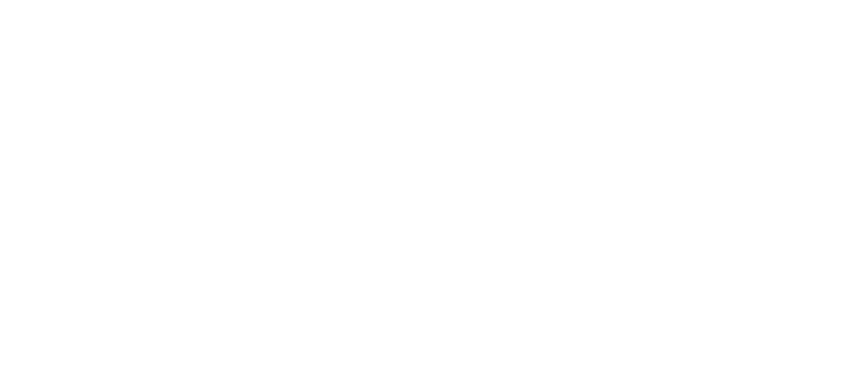
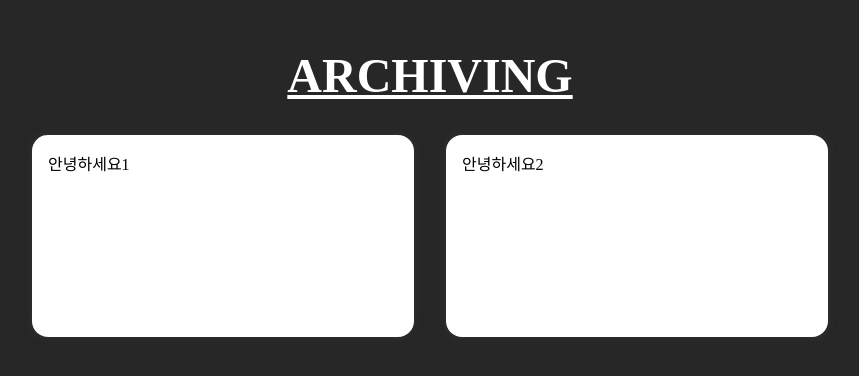
Before and after one commit to TaeSuPark/react-next-study, a Next.js app: page / in a window 1280 px wide. Shown: the part 208-584 px from the top of the page, without its empty margins (210-1069 px from the left). Built offline with nearby package versions, Linux system fonts and the light colour scheme.

Commit message:
feat: Add StyledComponentsRegistry and initial archiving page layout

```diff
--- a/src/app/layout.tsx
+++ b/src/app/layout.tsx
@@ -1,3 +1,5 @@
+import StyledComponentsRegistry from "@/utils/StyledComponentsRegistry"
+
 export default function RootLayout({
   children,
 }: Readonly<{
@@ -6,8 +8,7 @@
   return (
     <html lang="ko">
       <body style={{ margin: 0 }}>
-        {/* <StyledComponentsRegistry>{children}</StyledComponentsRegistry> */}
-        {children}
+        <StyledComponentsRegistry>{children}</StyledComponentsRegistry>
       </body>
     </html>
   )
--- a/src/app/page.tsx
+++ b/src/app/page.tsx
@@ -1,3 +1,30 @@
+import Card from "@/components/Card/Card"
+import { HStack, VStack } from "@/components/FlexBoxGroup/styled"
+
 export default function Page() {
-  return <></>
+  return (
+    <VStack
+      bg="gray"
+      height="100vh"
+      justifyContent="center"
+      alignItems="center"
+      gap="32px"
+    >
+      <span
+        style={{
+          color: "#ffffff",
+          fontSize: "48px",
+          fontWeight: 700,
+          textDecoration: "underline",
+        }}
+      >
+        ARCHIVING
+      </span>
+
+      <HStack gap="32px">
+        <Card bg="white">안녕하세요1</Card>
+        <Card bg="white">안녕하세요2</Card>
+      </HStack>
+    </VStack>
+  )
 }
--- /dev/null
+++ b/src/components/Card/Card.tsx
@@ -0,0 +1,13 @@
+"use client"
+
+import { ColorsType } from "@/styles/theme"
+import { CardContainer } from "./styled"
+
+interface CardProps {
+  children: React.ReactNode
+  bg: ColorsType
+}
+
+export default function Card({ children, bg }: CardProps) {
+  return <CardContainer bg={bg}>{children}</CardContainer>
+}
--- /dev/null
+++ b/src/components/Card/styled.ts
@@ -0,0 +1,12 @@
+import styled from "styled-components"
+import theme, { ColorsType } from "@/styles/theme"
+
+export const CardContainer = styled.div<{ bg: ColorsType }>`
+  display: flex;
+  background-color: ${({ bg }) => theme.colors[bg]};
+  border-radius: 16px;
+  box-shadow: 0 0 8px 0 rgba(68, 68, 68, 0.4);
+  padding: 16px;
+  width: 350px;
+  height: 170px;
+`
--- /dev/null
+++ b/src/components/FlexBoxGroup/styled.ts
@@ -0,0 +1,31 @@
+"use client"
+
+import theme, { ColorsType } from "@/styles/theme"
+import styled from "styled-components"
+
+interface FlexBoxGroupProps {
+  bg?: ColorsType
+  height?: string
+  justifyContent?: string
+  alignItems?: string
+  gap?: string
+}
+
+export const VStack = styled.div<FlexBoxGroupProps>`
+  display: flex;
+  flex-direction: column;
+  background-color: ${({ bg }) => (bg ? theme.colors[bg] : "")};
+  height: ${(props) => props.height};
+  justify-content: ${(props) => props.justifyContent};
+  align-items: ${(props) => props.alignItems};
+  gap: ${(props) => props.gap};
+`
+export const HStack = styled.div<FlexBoxGroupProps>`
+  display: flex;
+  flex-direction: row;
+  background-color: ${({ bg }) => (bg ? theme.colors[bg] : "")};
+  height: ${(props) => props.height};
+  justify-content: ${(props) => props.justifyContent};
+  align-items: ${(props) => props.alignItems};
+  gap: ${(props) => props.gap};
+`
--- /dev/null
+++ b/src/styles/theme.ts
@@ -0,0 +1,40 @@
+"use client"
+
+const colors = {
+  white: "#ffffff",
+  black: "#000000",
+  gray: "#272727",
+  blue: "#0000FF",
+}
+
+const variants = {
+  header: {
+    fontSize: "48px",
+    fontWeight: 700,
+  },
+  subTitle: {
+    fontSize: "24px",
+    fontWeight: 700,
+  },
+  body: {
+    fontSize: "16px",
+    fontWeight: 500,
+  },
+  caption: {
+    fontSize: "12px",
+    fontWeight: 400,
+  },
+}
+const spaces = {}
+
+export type ColorsType = keyof typeof colors
+export type VariantsType = keyof typeof variants
+export type SpacesType = keyof typeof spaces
+
+const theme = {
+  colors,
+  variants,
+  spaces,
+}
+
+export default theme
--- /dev/null
+++ b/src/utils/StyledComponentsRegistry.tsx
@@ -0,0 +1,35 @@
+"use client"
+
+import {
+  ServerStyleSheet,
+  StyleSheetManager,
+  ThemeProvider,
+} from "styled-components"
+import React, { useState } from "react"
+import { useServerInsertedHTML } from "next/navigation"
+import theme from "@/styles/theme"
+
+interface StyledComponentsRegistryProps {
+  children: React.ReactNode
+}
+
+export default function StyledComponentsRegistry({
+  children,
+}: StyledComponentsRegistryProps) {
+  // Styled-components를 SSR 환경에서 사용하기 위한 기본 설정
+  const [styledComponentsStyleSheet] = useState(() => new ServerStyleSheet())
+
+  useServerInsertedHTML(() => {
+    const styles = styledComponentsStyleSheet.getStyleElement()
+    styledComponentsStyleSheet.instance.clearTag()
+    return <>{styles}</>
+  })
+
+  if (typeof window !== "undefined") return <>{children}</>
+
+  return (
+    <StyleSheetManager sheet={styledComponentsStyleSheet.instance}>
+      <ThemeProvider theme={theme}>{children}</ThemeProvider>
+    </StyleSheetManager>
+  )
+}
```
